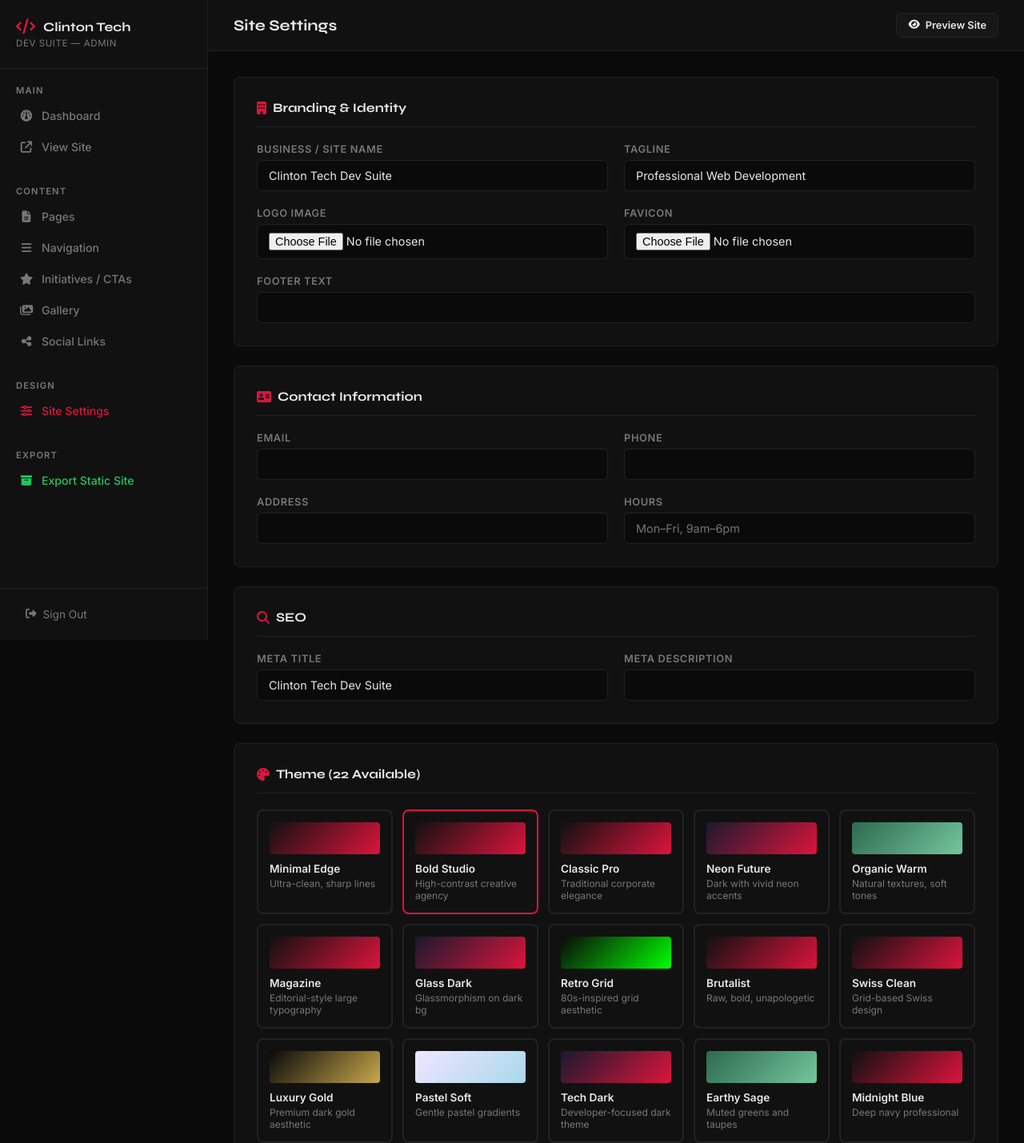
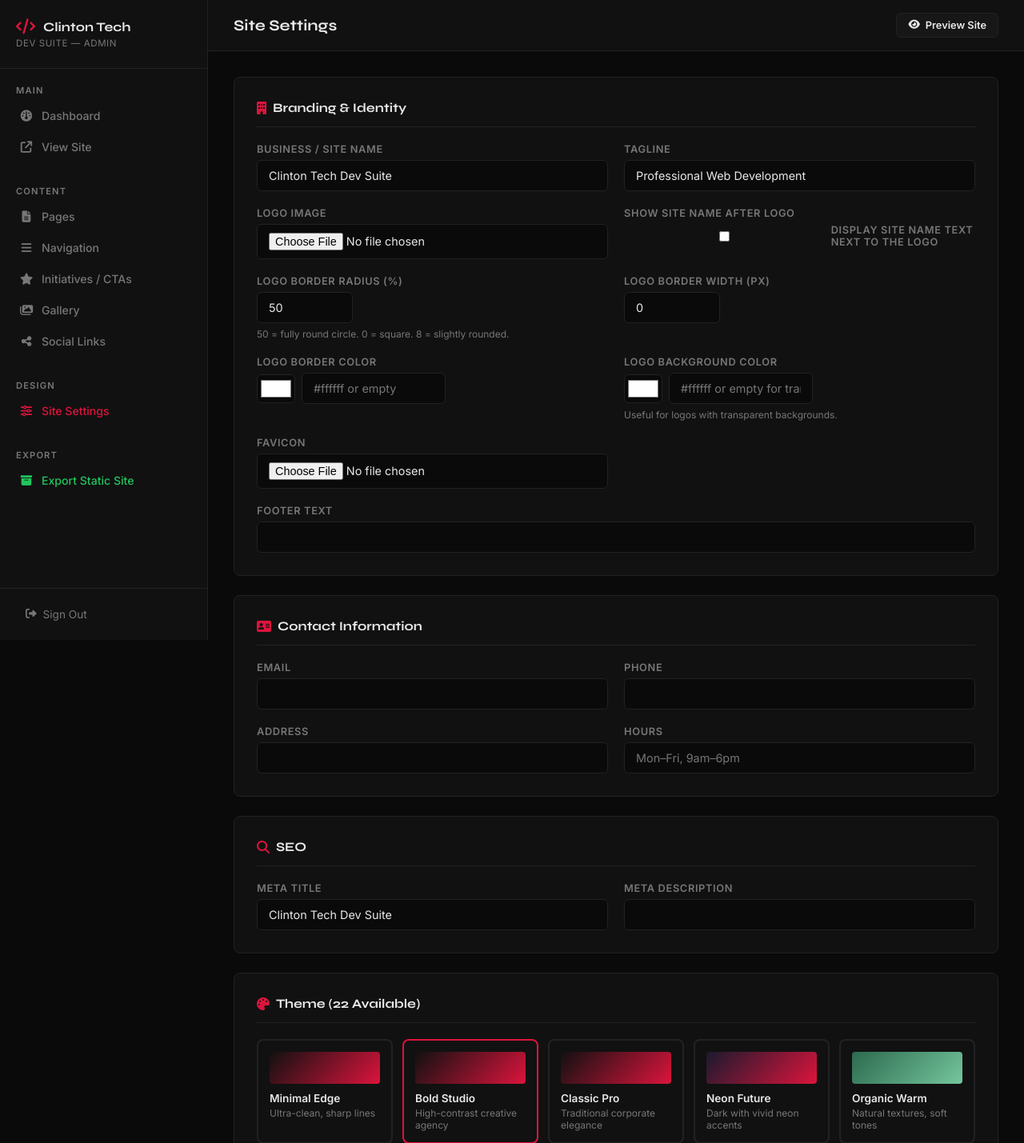
Before and after one commit to workspace4568-glitch/clinton-tech-dev, a Flask app: page /admin/settings in a window 1280 px wide. Shown: the top 1429 px of the page at 80% size. Run offline with Flask 3, Linux system fonts and the light colour scheme; the visitor is signed in with stand-in values (Sample User, id 1); data comes from the database, SQL or seed files in the repository; some libraries are stand-ins or nearby versions.

Commit message:
Update settings.html

```diff
--- a/templates/admin/settings.html
+++ b/templates/admin/settings.html
@@ -21,6 +21,49 @@
             <label>Logo Image</label>
             <input type="file" name="logo" accept="image/*">
             {% if s.logo_url %}<p class="form-hint">Current: {{ s.logo_url }}</p>{% endif %}
+        </div>
+        <div class="form-group">
+            <label>Show Site Name After Logo</label>
+            <label style="display:flex;align-items:center;gap:8px;cursor:pointer;">
+                <input type="checkbox" name="logo_show_name" {% if s.logo_show_name %}checked{% endif %}>
+                Display site name text next to the logo
+            </label>
+        </div>
+        <div class="form-group">
+            <label>Logo Border Radius (%)</label>
+            <input type="number" name="logo_border_radius" min="0" max="50"
+                value="{{ s.logo_border_radius or '50' }}" style="max-width:120px;">
+            <p class="form-hint">50 = fully round circle. 0 = square. 8 = slightly rounded.</p>
+        </div>
+        <div class="form-group">
+            <label>Logo Border Width (px)</label>
+            <input type="number" name="logo_border_width" min="0" max="20"
+                value="{{ s.logo_border_width or 0 }}" style="max-width:120px;">
+        </div>
+        <div class="form-group">
+            <label>Logo Border Color</label>
+            <div style="display:flex;align-items:center;gap:8px;">
+                <input type="color" name="logo_border_color" id="lbc"
+                    value="{{ s.logo_border_color or '#ffffff' }}" style="width:48px;height:36px;padding:2px;cursor:pointer;"
+                    oninput="document.getElementById('lbc_txt').value=this.value">
+                <input type="text" id="lbc_txt" placeholder="#ffffff or empty"
+                    value="{{ s.logo_border_color or '' }}"
+                    oninput="if(this.value) document.getElementById('lbc').value=this.value"
+                    style="max-width:180px;">
+            </div>
+        </div>
+        <div class="form-group">
+            <label>Logo Background Color</label>
+            <div style="display:flex;align-items:center;gap:8px;">
+                <input type="color" name="logo_bg_color" id="lbg"
+                    value="{{ s.logo_bg_color or '#ffffff' }}" style="width:48px;height:36px;padding:2px;cursor:pointer;"
+                    oninput="document.getElementById('lbg_txt').value=this.value">
+                <input type="text" id="lbg_txt" placeholder="#ffffff or empty for transparent"
+                    value="{{ s.logo_bg_color or '' }}"
+                    oninput="if(this.value) document.getElementById('lbg').value=this.value"
+                    style="max-width:180px;">
+            </div>
+            <p class="form-hint">Useful for logos with transparent backgrounds.</p>
         </div>
         <div class="form-group">
             <label>Favicon</label>
```
